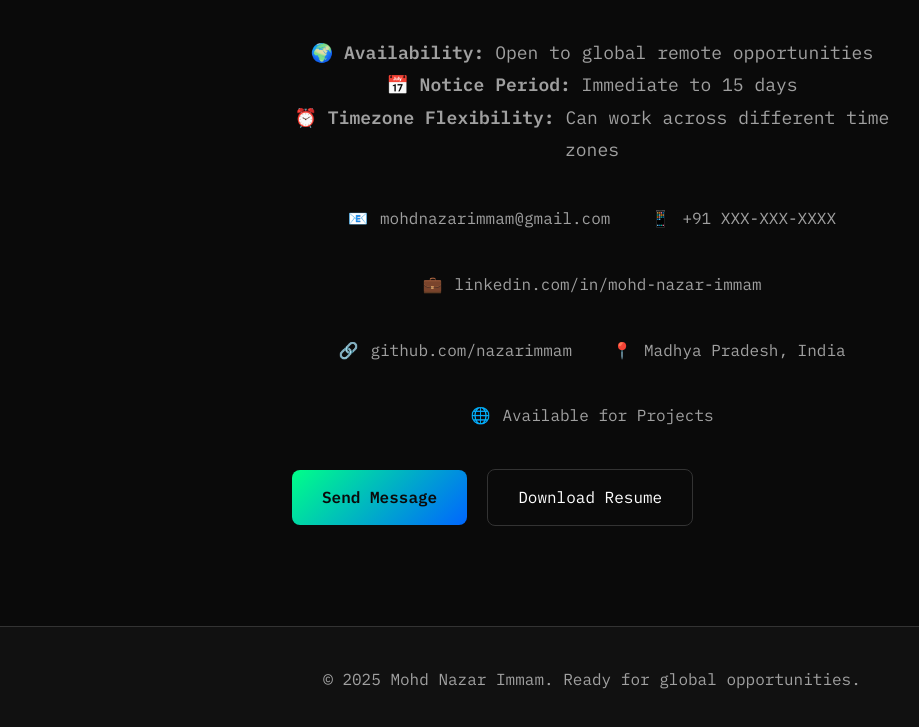
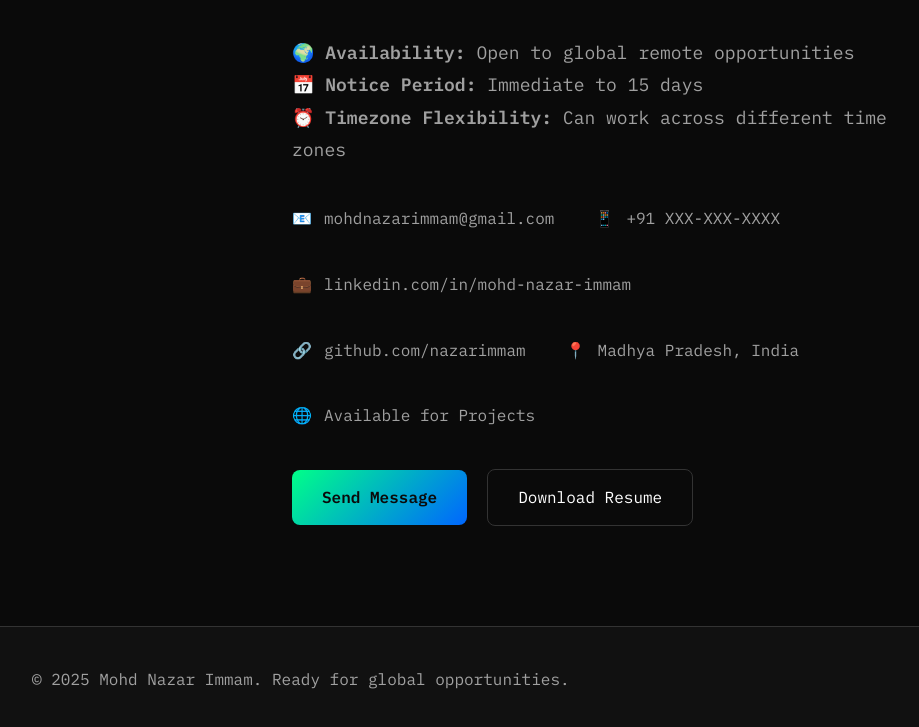
Before and after one commit to Nazar-Immam/Portfolio-Website-Immam, a plain HTML site: page index.html in a window 1280 px wide. Shown: the part 5577-6304 px from the top of the page, without its empty margins (48-967 px from the left). Drawn offline with Linux system fonts and the light colour scheme.

Commit message:
Update style.css

```diff
--- a/style.css
+++ b/style.css
@@ -482,7 +482,7 @@
         .contact-content {
             max-width: 600px;
             margin: 0 auto;
-            text-align: center;
+            text-align: left;
         }
 
         .contact-text {
@@ -494,7 +494,7 @@
 
         .contact-info {
             display: flex;
-            justify-content: center;
+            justify-content: left;
             gap: 40px;
             margin-bottom: 40px;
             flex-wrap: wrap;
@@ -502,7 +502,7 @@
 
         .contact-item {
             display: flex;
-            align-items: center;
+            align-items: left;
             gap: 12px;
             color: var(--text-secondary);
             transition: color 0.3s ease;
@@ -516,8 +516,8 @@
             width: 20px;
             height: 20px;
             display: flex;
-            align-items: center;
-            justify-content: center;
+            align-items: left;
+            justify-content: left;
         }
 
         /* Footer */
@@ -525,7 +525,7 @@
             background: var(--bg-secondary);
             border-top: 1px solid var(--border);
             padding: 40px 0;
-            text-align: center;
+            text-align: left;
             color: var(--text-secondary);
         }
 
```
